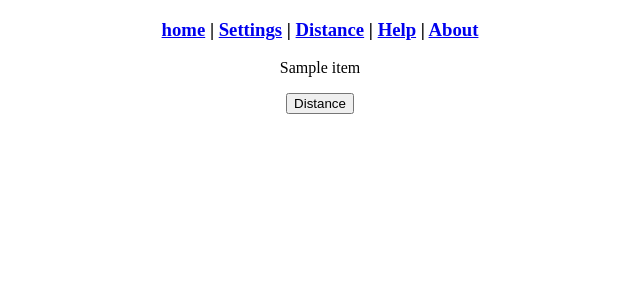
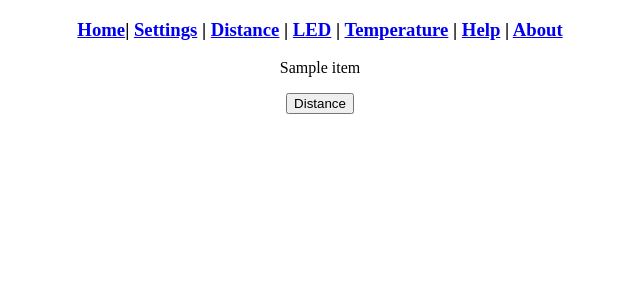
Before and after one commit to Norbaeocystin/Flaskberry, a Flask app: template Flaskberry/Templates/distance.html in a window 1280 px wide. Shown: the top 300 px of the page, without its empty margins (320-960 px from the left). Run offline with Flask 2, Linux system fonts and the light colour scheme; the template is opened without the code that fills it: values that come from a table or form of the project are taken from there, most other values are stand-ins (such as "Sample title", 1, 10 or a date in 2020).

Commit message:
Update distance.html

```diff
--- a/Flaskberry/Templates/distance.html
+++ b/Flaskberry/Templates/distance.html
@@ -19,9 +19,11 @@ nav {
 <body>
     <nav>
 <h3>
-<a href="/">home</a> |
-<a href="/settings">Settings</a> |
-<a href="/temperature">Distance</a> |
+ <a href="/">Home</a>|
+    <a href="/settings">Settings</a> |
+<a href="/distance">Distance</a> |
+<a href="/led">LED</a> |
+<a href="/temperature">Temperature</a> |
 <a href="/help">Help</a> |
 <a href="/about">About</a></h3>
     </nav>
```
